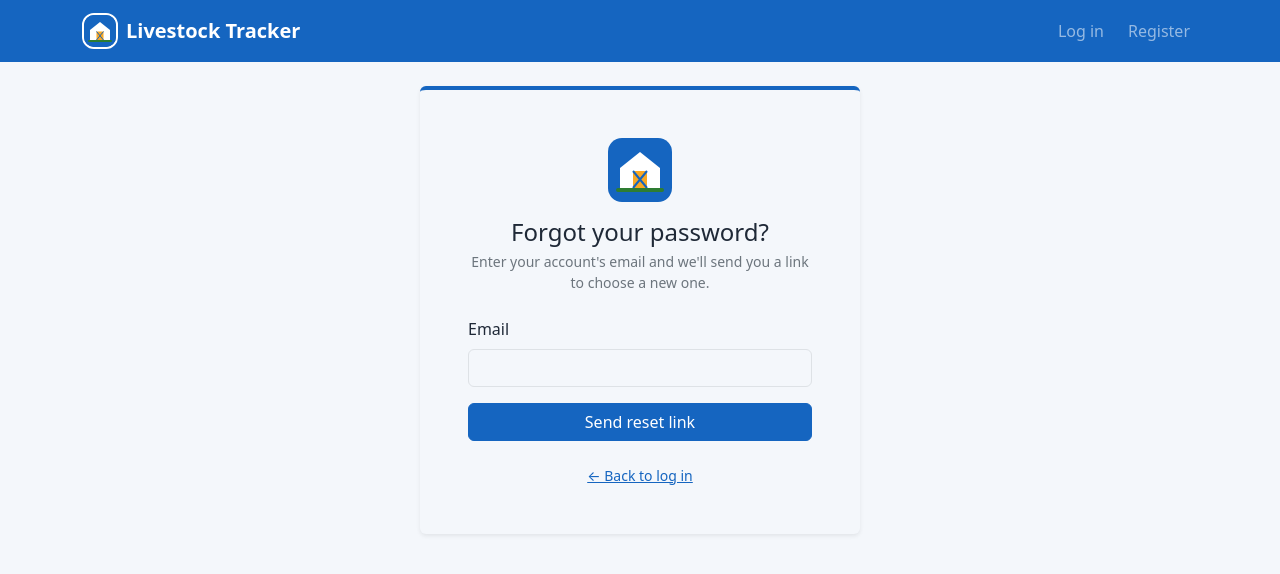
After one commit to KatanuKwinga/LivestockDataTracker, a Flask app: page /auth/reset-password in a window 1280 px wide. The commit adds this page. Shown: the top 574 px of the page. Run offline with Flask 3, Linux system fonts and the light colour scheme; some libraries are stand-ins or nearby versions.

Commit message:
Added reset via email feature

```diff
--- a/app/__init__.py
+++ b/app/__init__.py
@@ -3,7 +3,7 @@ from flask import Flask
 from sqlalchemy import text
 
 from app.config import Config
-from app.extensions import bcrypt, csrf, db, login_manager, migrate
+from app.extensions import bcrypt, csrf, db, login_manager, mail, migrate
 
 
 def create_app(config_class=Config):
@@ -23,6 +23,7 @@ def create_app(config_class=Config):
     login_manager.init_app(app)
     bcrypt.init_app(app)
     csrf.init_app(app)
+    mail.init_app(app)
 
     # Where @login_required sends visitors who aren't logged in: the welcome
     # page, where they pick Farmer or Worker. The message appears as a flash.
--- a/app/extensions.py
+++ b/app/extensions.py
@@ -10,9 +10,12 @@ from flask_login import LoginManager
 from flask_migrate import Migrate
 from flask_sqlalchemy import SQLAlchemy
 from flask_wtf.csrf import CSRFProtect
+from flask_mail import Mail
 
 db = SQLAlchemy()               # talks to the database
 migrate = Migrate()             # creates and updates tables to match the models
 login_manager = LoginManager()  # remembers who is logged in between pages
 bcrypt = Bcrypt()               # hashes passwords so they're never stored as-is
 csrf = CSRFProtect()            # requires a CSRF token on EVERY POST, not just WTForms forms
+
+mail = Mail()                   # sends email (password reset)
--- a/app/forms.py
+++ b/app/forms.py
@@ -66,3 +66,23 @@ class WorkerCreationForm(FarmerRegistrationForm):
     rules as registration (inherited), only the button text differs."""
 
     submit = SubmitField("Add worker")
+
+
+
+class RequestResetForm(FlaskForm):
+    # Deliberately NO "is this email registered?" check here: that would
+    # tell a stranger which emails have accounts. See reset_request().
+    email = StringField("Email", filters=[normalise_email], validators=[DataRequired(), Email()])
+    submit = SubmitField("Send reset link")
+
+
+class ResetPasswordForm(FlaskForm):
+    # The same rules as registration: 8+ characters, typed twice.
+    password = PasswordField(
+        "New password", validators=[DataRequired(), Length(min=8, message="Use at least 8 characters.")]
+    )
+    confirm_password = PasswordField(
+        "Confirm new password",
+        validators=[DataRequired(), EqualTo("password", message="The passwords don't match.")],
+    )
+    submit = SubmitField("Save new password")
--- a/app/routes/auth.py
+++ b/app/routes/auth.py
@@ -1,12 +1,13 @@
 """Account pages: farmer registration, login (separate doors for farmers and
 workers, as in the wireframes) and logout. Workers and password reset are
 added in later batches."""
-from flask import Blueprint, abort, flash, redirect, render_template, request, url_for
+from flask import Blueprint, abort, current_app, flash, redirect, render_template, request, url_for
 from flask_login import current_user, login_required, login_user, logout_user
+from flask_mail import Message
 
 from app.accounts import create_account
-from app.extensions import bcrypt
-from app.forms import FarmerRegistrationForm, LoginForm
+from app.extensions import bcrypt, db, mail
+from app.forms import FarmerRegistrationForm, LoginForm, RequestResetForm, ResetPasswordForm
 from app.models import Farmer, User
 
 # url_prefix: every route here starts with /auth, e.g. /auth/register.
@@ -100,3 +101,83 @@ def logout():
     logout_user()  # removes the account from the session cookie
     flash("You have been logged out.", "info")
     return redirect(url_for("main.index"))
+
+
+
+def send_reset_email(user):
+    """Email the user a link containing their reset token."""
+    token = user.get_reset_token()
+    # _external=True makes a full "http://..." address, which an email needs
+    # (the reader isn't on our site when they click it).
+    reset_url = url_for("auth.reset_password", token=token, _external=True)
+
+    # No Gmail settings yet? While developing (debug mode), print the link in
+    # the terminal so reset can still be tested. Never in production.
+    if not current_app.config.get("MAIL_USERNAME"):
+        if current_app.debug:
+            current_app.logger.warning("MAIL_USERNAME not set; reset link for %s: %s", user.email, reset_url)
+        return
+
+    message = Message(
+        subject="Livestock Tracker: reset your password",
+        recipients=[user.email],
+        body=(
+            f"Hi {user.name},\n\n"
+            "Someone (hopefully you) asked to reset the password for your Livestock Tracker account.\n"
+            "Open this link to choose a new password:\n\n"
+            f"{reset_url}\n\n"
+            "The link works once and expires in 30 minutes.\n"
+            "If you didn't ask for this, ignore this email: your password stays the same.\n"
+        ),
+    )
+    mail.send(message)
+
+
+@auth_bp.route("/reset-password", methods=["GET", "POST"])
+def reset_request():
+    """Step 1: ask for the email address."""
+    if current_user.is_authenticated:
+        return redirect(url_for("main.dashboard"))
+
+    form = RequestResetForm()
+    if form.validate_on_submit():
+        user = User.query.filter_by(email=form.email.data).first()
+        if user:
+            try:
+                send_reset_email(user)
+            except Exception:
+                # Gmail down, wrong app password, no internet...: log the
+                # details for us (in the terminal), never show them to users.
+                current_app.logger.exception("Could not send the password reset email")
+
+        # The SAME message whether or not the account exists, so this page
+        # can't be used to check which emails are registered.
+        flash("If an account exists for that email, a reset link is on its way. Check your inbox (and spam folder).", "info")
+        return redirect(url_for("main.index"))
+
+    return render_template("auth/reset_request.html", form=form)
+
+
+@auth_bp.route("/reset-password/<token>", methods=["GET", "POST"])
+def reset_password(token):
+    """Step 2: the link from the email lands here."""
+    if current_user.is_authenticated:
+        return redirect(url_for("main.dashboard"))
+
+    user = User.verify_reset_token(token)
+    if user is None:
+        # One message for tampered, expired and already-used links: the user
+        # only needs to know to ask for a new one.
+        flash("That reset link is invalid, has expired or has already been used. Please request a new one.", "warning")
+        return redirect(url_for("auth.reset_request"))
+
+    form = ResetPasswordForm()
+    if form.validate_on_submit():
+        user.password_hash = bcrypt.generate_password_hash(form.password.data).decode("utf-8")
+        db.session.commit()  # the hash changes, so this link (and any older one) now stops working
+        # Send them to the right door for their account.
+        role = "farmer" if user.farmer else "worker"
+        flash("Your password has been changed. Please log in with your new password.", "success")
+        return redirect(url_for("auth.login", role=role))
+
+    return render_template("auth/reset_password.html", form=form)
--- /dev/null
+++ b/app/templates/auth/reset_request.html
@@ -0,0 +1,21 @@
+{% extends "base.html" %}
+{% from "_macros.html" import render_field %}
+{% block title %}Reset your password{% endblock %}
+
+{% block content %}
+<div class="card auth-card shadow-sm">
+  <div class="card-body p-4 p-md-5">
+    <div class="text-center mb-4">
+      <img src="{{ url_for('static', filename='img/logo.svg') }}" alt="Livestock Tracker logo" class="auth-logo mb-3">
+      <h1 class="h4 mb-1">Forgot your password?</h1>
+      <p class="text-secondary small mb-0">Enter your account's email and we'll send you a link to choose a new one.</p>
+    </div>
+    <form method="post" novalidate>
+      {{ form.hidden_tag() }}
+      {{ render_field(form.email, type="email", autocomplete="email") }}
+      {{ form.submit(class="btn btn-primary w-100") }}
+    </form>
+    <div class="text-center small mt-4"><a href="{{ url_for('main.index') }}">&larr; Back to log in</a></div>
+  </div>
+</div>
+{% endblock %}
```
Also changed, not shown: app/config.py (+11 -0 lines), app/models/user.py (+38 -0 lines), app/templates/auth/login.html (+8 -1 lines), app/templates/auth/reset_password.html (added, +20 -0 lines), app/templates/dashboard.html (line endings or trailing spaces).
